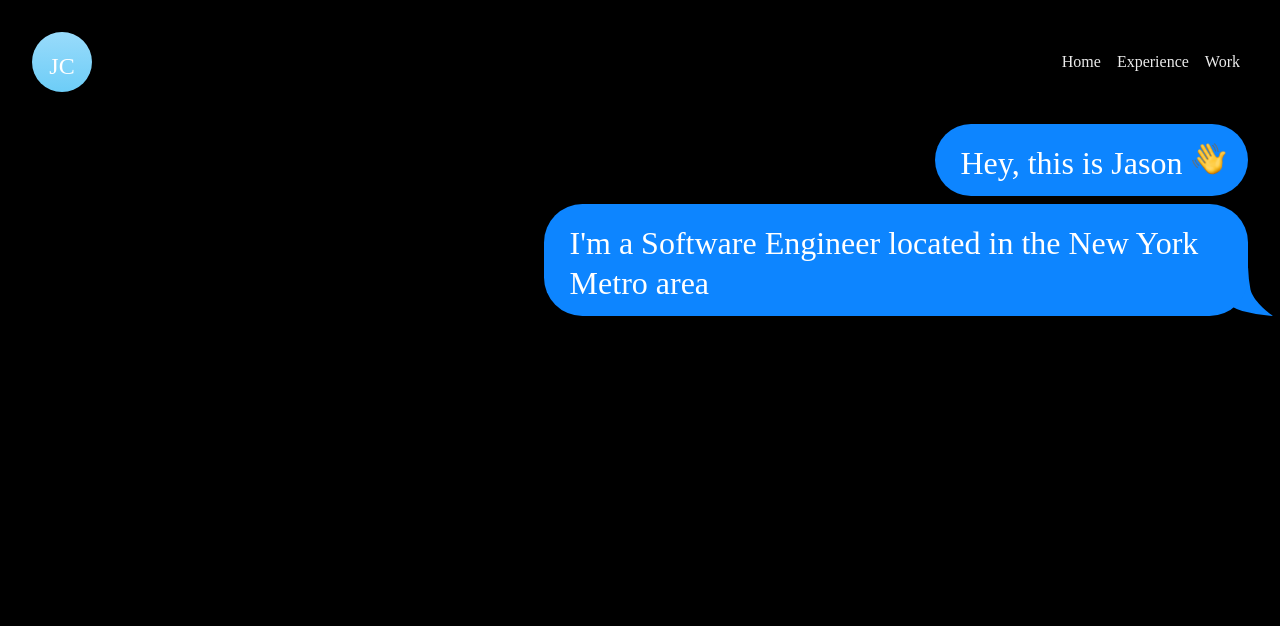
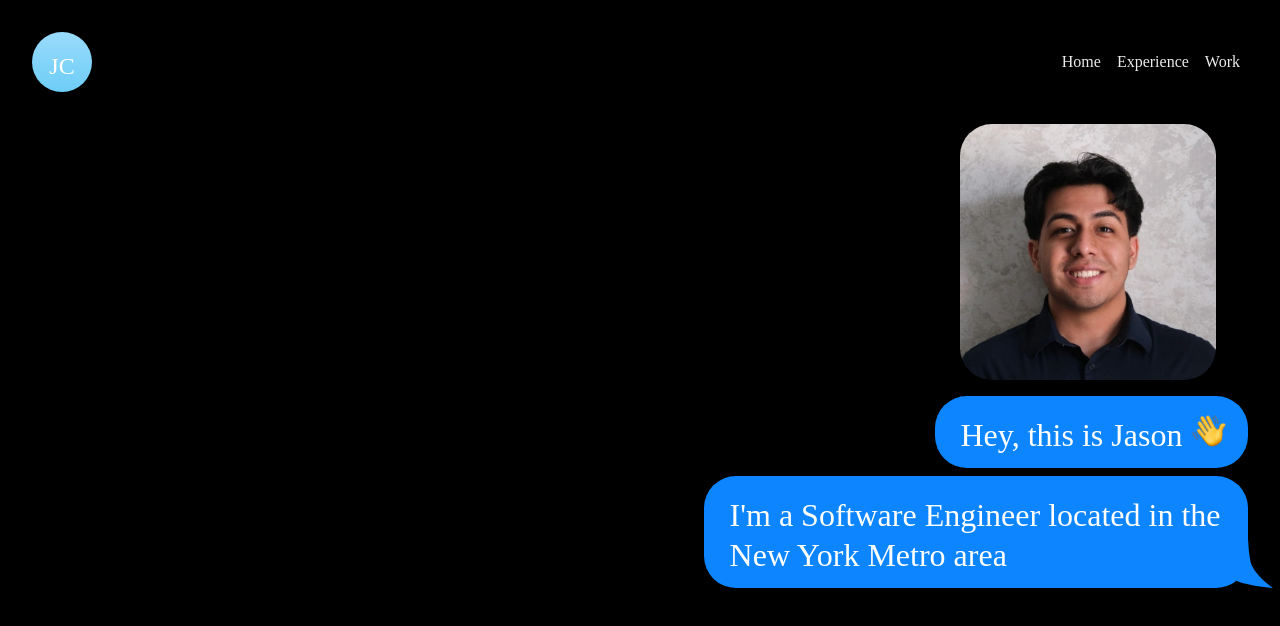
Before and after one commit to JasonCordova/jasoncordova.github.io, a React (Create React App) app: page / in a window 1280 px wide. Shown: the top 626 px of the page. Built offline with nearby package versions, Linux system fonts and the light colour scheme; a web font is replaced by a local one.

Commit message:
add photo

```diff
--- a/src/App.js
+++ b/src/App.js
@@ -27,6 +27,7 @@ function App() {
 
       <div className="landing">
 
+        <Message type="image"/>
         <Message type="sender" message="Hey, this is Jason" emoji="wave"/>
         <Message type="sender" message="I'm a Software Engineer located in the New York Metro area"/>
 
--- a/src/comp/Message/index.css
+++ b/src/comp/Message/index.css
@@ -0,0 +1,14 @@
+.message-image {
+
+    position: relative;
+    max-width: 8em;
+    margin-right: 1em;
+    background-color: var(--receiver);
+    border-radius: 1em;
+    position: relative;
+    color: white;
+    z-index: 1;
+    overflow: hidden;
+    word-break: break-word;
+
+}
--- a/src/comp/Message/index.js
+++ b/src/comp/Message/index.js
@@ -1,17 +1,34 @@
 import wave from '../../assets/wave.webp';
+import headshot from '../../assets/headshot.webp';
 import './index.css';
 
 const Message = (props) => {
 
     return (
 
-        <div className={`message clipped ${props.type === "sender" ? "sender" : ""}`}>
+        <div className={`message clipped ${props.type === "receiver" ? "" : "sender"}`}>
 
-            <div className="message-content">
-                <span>{props.message}</span>
-                {props.emoji != null ? <img class="emoji" src={wave} alt="Hand waving"></img> : ""}
-            </div>
-            <svg className="message-edge" xmlns="http://www.w3.org/2000/svg" viewBox="0 0 20.6 18.971"><path d="M0 12.259a24.319 24.319 0 0 0 8.426 4.781A53.363 53.363 0 0 0 20.6 18.971s-7.7-5.226-8.957-10.48a54.431 54.431 0 0 1-.937-8.49s-3.274 2.708-5.951 5.11S0 9.611 0 9.611v2.649Z"/></svg>
+            {props.type === "image" ?
+
+                <>
+
+                    <img className="message-image" src={headshot} alt="Photo of Jason"></img>
+
+                </>
+
+            :
+
+                <>
+
+                    <div className="message-content">
+                        <span>{props.message}</span>
+                        {props.emoji != null ? <img class="emoji" src={wave} alt="Hand waving"></img> : ""}
+                    </div>
+                    <svg className="message-edge" xmlns="http://www.w3.org/2000/svg" viewBox="0 0 20.6 18.971"><path d="M0 12.259a24.319 24.319 0 0 0 8.426 4.781A53.363 53.363 0 0 0 20.6 18.971s-7.7-5.226-8.957-10.48a54.431 54.431 0 0 1-.937-8.49s-3.274 2.708-5.951 5.11S0 9.611 0 9.611v2.649Z"/></svg>
+
+                </>
+
+            }
 
         </div>
 
--- a/src/index.css
+++ b/src/index.css
@@ -49,7 +49,7 @@ a {color: inherit; text-decoration: none;}
   gap: 0.25em;
   font-size: 2em;
   align-items: flex-end;
-  padding: 0px 0px 0px calc(var(--body-padding) * .5);
+  padding: 0px 0px var(--body-padding) calc(var(--body-padding) * .5);
 }
 
 .message-edge {
@@ -68,7 +68,7 @@ a {color: inherit; text-decoration: none;}
 
 .message {
     position: relative;
-    max-width: 22em;
+    max-width: 17em;
     margin-right: 1em;
 }
 
@@ -93,7 +93,7 @@ a {color: inherit; text-decoration: none;}
 
 .message-content {
   background-color: var(--receiver);
-  border-radius: 1.2em;
+  border-radius: 1em;
   position: relative;
   padding: 0.6em 0.8em 0.4em;
   color: white;
```
Also changed, not shown: src/assets/headshot.webp.
